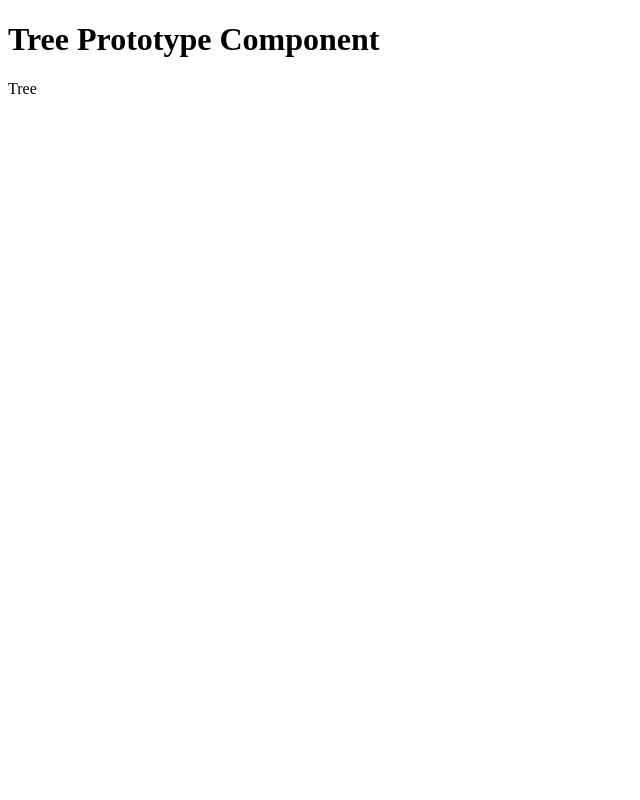
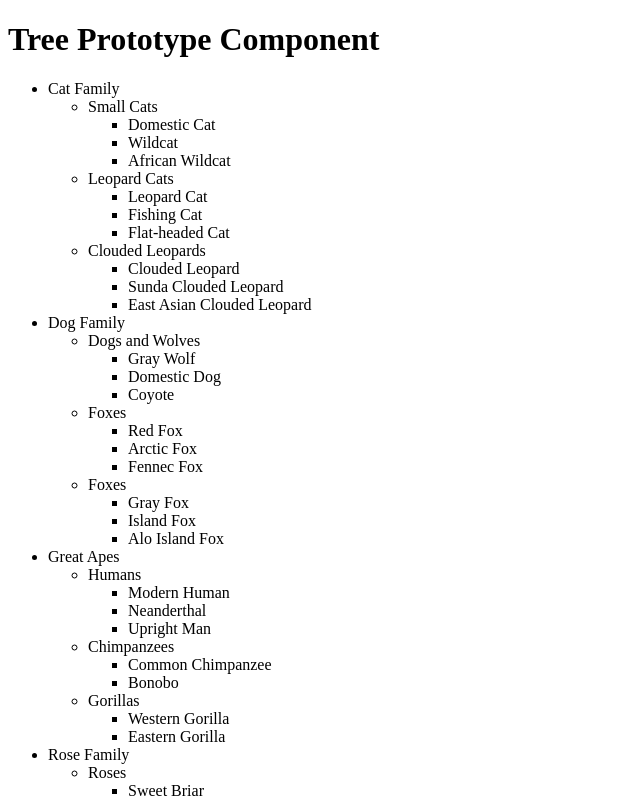
Before and after one commit to chackloonka/my-tree-component, a React (Vite) app: page / in a window 1280 px wide. Shown: the top 800 px of the page, without its empty margins (0-640 px from the left). Built offline with nearby package versions, Linux system fonts and the light colour scheme.

Commit message:
add mockdata / Tree Component with recursive tree build

```diff
--- a/src/App.tsx
+++ b/src/App.tsx
@@ -1,10 +1,11 @@
 import Tree from './components/Tree'
+import mockData from './mock/taxonomy.json'
 
 function App() {
   return (
     <>
       <h1>Tree Prototype Component</h1>
-      <Tree />
+      <Tree data={mockData} />
     </>
   )
 }
--- a/src/components/Tree.tsx
+++ b/src/components/Tree.tsx
@@ -1,9 +1,46 @@
-import React from 'react'
+/**
+ * Type definition for a ITreeNode.
+ * - `taxon`: Defines the taxonomic rank "Family" | "Genus" | "Species".
+ * - `name`: Scientific name of the taxon.
+ * - `common_name`: Common name of the taxon.
+ * - `children`: Optional array of child ITreeNodes.
+ */
+interface ITreeNode {
+  taxon: "Family" | "Genus" | "Species";
+  name: string;
+  common_name: string;
+  children?: ITreeNode[];
+}
 
-function Tree() {
+interface ITreeProps {
+  data: ITreeNode[];
+}
+
+function Tree({ data }: { data: ITreeProps }) {
+  console.log(data.data);
+
   return (
-    <div>Tree</div>
+    <div>
+      <ul>
+        {data.map((item: ITreeNode) =>
+          <TreeItem node={item} key={item.name} />
+        )}
+      </ul>
+    </div>
   )
 }
 
+function TreeItem({ node }: { node: ITreeNode }) {
+
+  return <li>
+    <span>{node.common_name}</span>
+    {node.children && <ul>
+      {node.children?.map(item =>
+        <TreeItem node={item} key={item.name} />
+      )}
+    </ul>}
+
+  </li>
+}
+
 export default Tree
```
